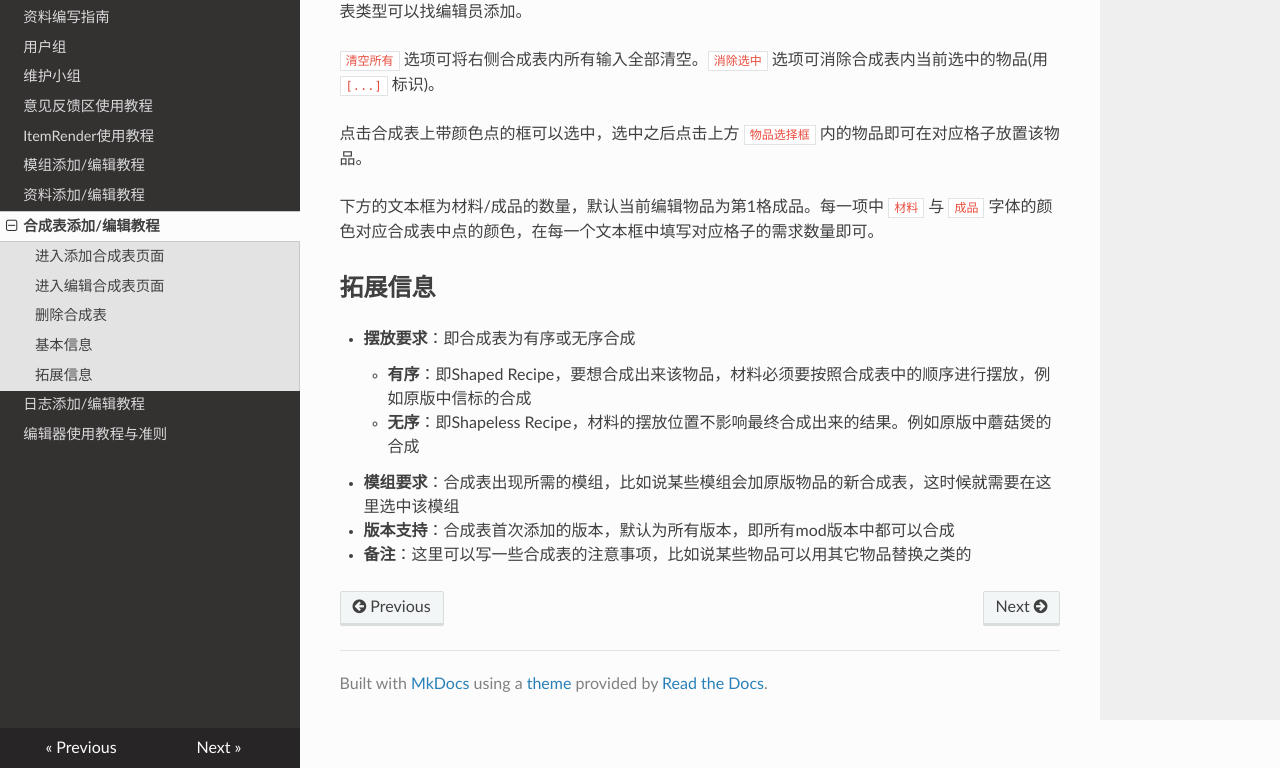
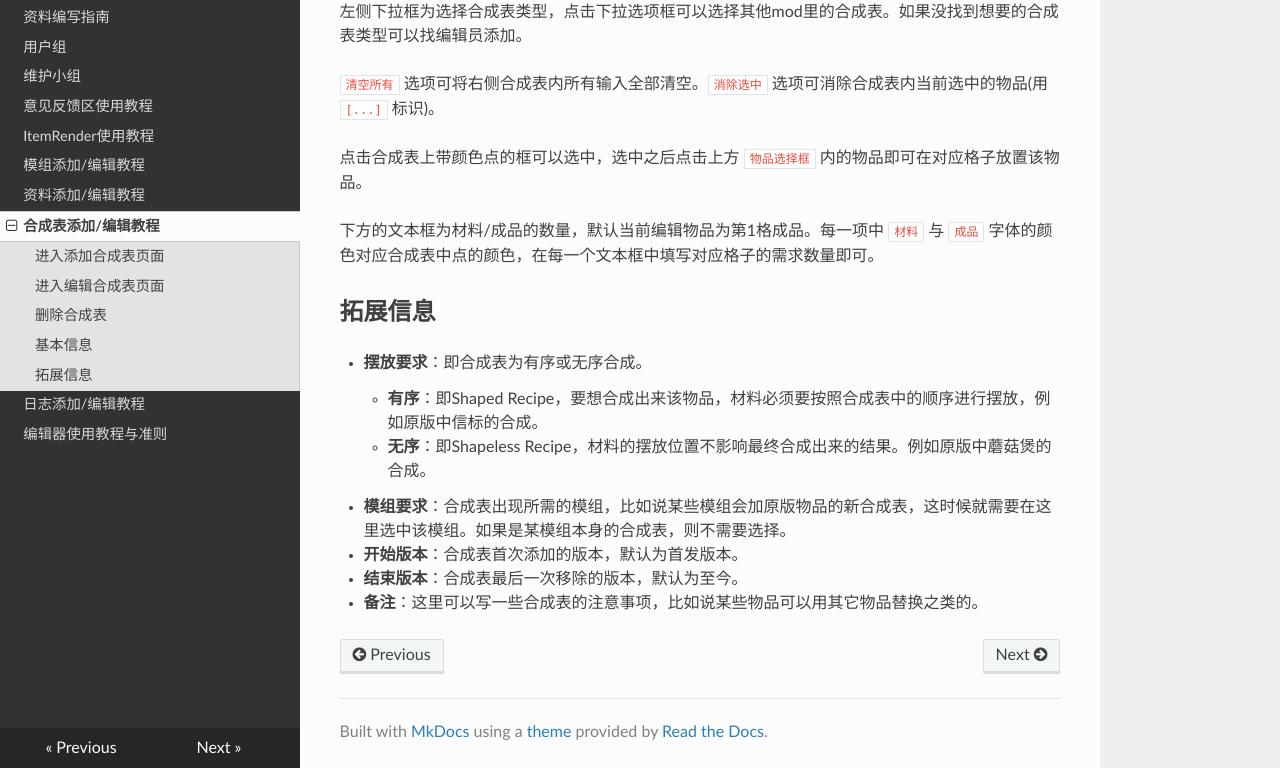
Before and after one commit to Ahrwing/mcmod, an MkDocs documentation site: the page built from docs/recipe.md, in a window 1280 px wide and 900 px high, scrolled down 2475 px, cut to the strip 132-900 px from the top of the window. Built offline with MkDocs 1.6.1, drawn with Linux system fonts in a browser that asks for light colours; nearby versions of some CDN libraries; old or Windows-style settings are respelled for this version of MkDocs; some of the changed text lies outside the part shown.

Commit message:
Update recipe.md

```diff
--- a/docs/recipe.md
+++ b/docs/recipe.md
@@ -26,11 +26,11 @@
 
 这里指的是添加和编辑时的基本信息。
 
-- **物品选择框**：就是有一堆物品那个，点击这里的物品之后将可以在下方合成表对应格处显示
-- **物品来源**：指的是上面物品选择框内的物品所属模组，比如说想要查找工业2模组里的物品，`物品来源` 选择工业2就行了。这一项并不影响合成表的最终结果
-- **筛选模组**：对 `物品来源` 内的模组进行过滤，输入之后 `物品来源` 将只显示匹配的模组。这一项并不影响合成表的最终结果
-- **筛选物品**：对 `物品选择框` 进行过滤，输入后 `物品选择框` 将只显示名字与该项一样的物品。这一项并不影响合成表的最终结果
-- **合成表**：编辑合成表的地方，具体使用见下
+- **物品选择框**：就是有一堆物品那个，点击这里的物品之后将可以在下方合成表对应格处显示。最多显示108个物品。
+- **物品来源**：指的是上面物品选择框内的物品所属模组，比如说想要查找工业2模组里的物品，`物品来源` 选择工业2就行了。这一项并不影响合成表的最终结果。
+- **筛选模组**：对 `物品来源` 内的模组进行过滤，输入之后 `物品来源` 将只显示匹配的模组。这一项并不影响合成表的最终结果。
+- **查找物品**：对 `物品选择框` 进行过滤，输入后 `物品选择框` 将只显示名字与该项一样的物品。这一项并不影响合成表的最终结果。
+- **合成表**：编辑合成表的地方，具体使用见下：
 
 ![crafting](https://cloud.githubusercontent.com/assets/5229241/12782372/db840646-cab5-11e5-8a08-813714295c64.png)
 
@@ -46,9 +46,10 @@
 
 ## 拓展信息
 
-- **摆放要求**：即合成表为有序或无序合成
-	- **有序**：即Shaped Recipe，要想合成出来该物品，材料必须要按照合成表中的顺序进行摆放，例如原版中信标的合成
-	- **无序**：即Shapeless Recipe，材料的摆放位置不影响最终合成出来的结果。例如原版中蘑菇煲的合成
-- **模组要求**：合成表出现所需的模组，比如说某些模组会加原版物品的新合成表，这时候就需要在这里选中该模组
-- **版本支持**：合成表首次添加的版本，默认为所有版本，即所有mod版本中都可以合成
-- **备注**：这里可以写一些合成表的注意事项，比如说某些物品可以用其它物品替换之类的
+- **摆放要求**：即合成表为有序或无序合成。
+	- **有序**：即Shaped Recipe，要想合成出来该物品，材料必须要按照合成表中的顺序进行摆放，例如原版中信标的合成。
+	- **无序**：即Shapeless Recipe，材料的摆放位置不影响最终合成出来的结果。例如原版中蘑菇煲的合成。
+- **模组要求**：合成表出现所需的模组，比如说某些模组会加原版物品的新合成表，这时候就需要在这里选中该模组。如果是某模组本身的合成表，则不需要选择。
+- **开始版本**：合成表首次添加的版本，默认为首发版本。
+- **结束版本**：合成表最后一次移除的版本，默认为至今。
+- **备注**：这里可以写一些合成表的注意事项，比如说某些物品可以用其它物品替换之类的。
```
